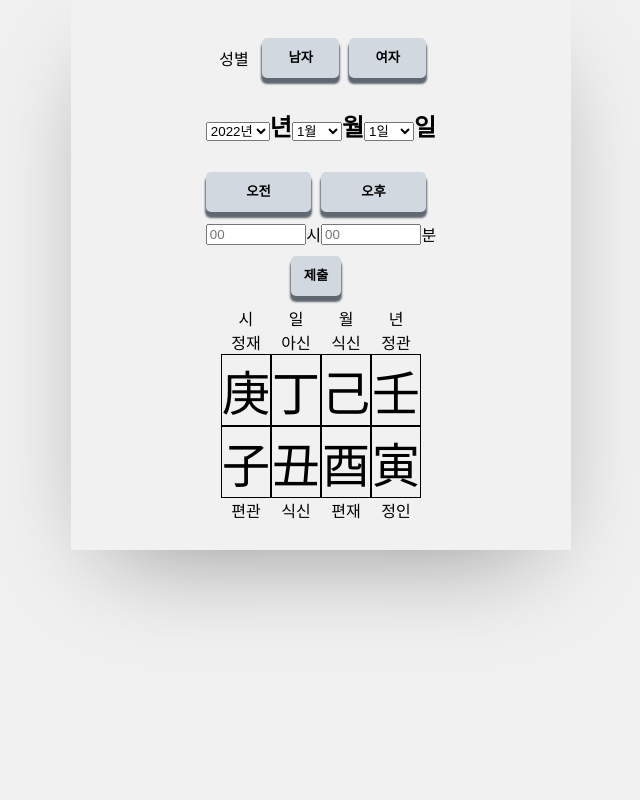
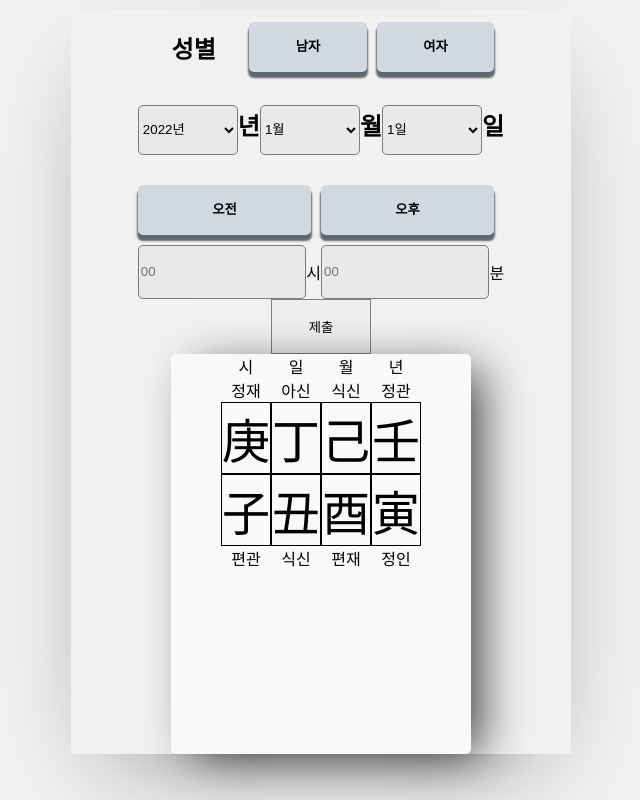
Before and after one commit to seni95/askLuck, a React (Create React App) app: page / in a window 1280 px wide. Shown: the whole page, without its empty margins (319-959 px from the left). Built offline with nearby package versions, Linux system fonts and the light colour scheme; a web font is replaced by a local one.

Commit message:
css refresh

```diff
--- a/src/App.css
+++ b/src/App.css
@@ -18,13 +18,11 @@ html, body{
 
 .App{
     display: flex;
-    margin: auto;
+    margin: 10px auto;
     height: auto;
     justify-content: center;
     flex-direction: column;
     max-width:500px;
     position: relative;
-    height: 550px;
-    overflow: hidden;
     box-shadow: 0px 35px 100px -35px rgba(0,0,0,0.4);
   }
--- a/src/components/input_birthday/input_birthday.jsx
+++ b/src/components/input_birthday/input_birthday.jsx
@@ -16,6 +16,7 @@ const InputBirthday = (props) => {
   const [selectedDay, setSelectedDay] = useState(today.date);
   const dateTotalCount = new Date(selectedYear, selectedMonth, 0).getDate();
   const [selectedGender,setSelectedGender] =useState();
+  const [selectedAmPm,setSelectedAmPm] =useState();
 
   const inputGender = useRef();
   const inputYear = useRef();
@@ -168,11 +169,13 @@ const InputBirthday = (props) => {
   const selectAm = () => {
     inputAmPm.current.value = "오전"
     console.log(inputAmPm.current.value);
+    setSelectedAmPm(inputAmPm.current.value);
+
   }
   const selectPm = () => {
     inputAmPm.current.value = "오후"
     console.log(inputAmPm.current.value);
-
+    setSelectedAmPm(inputAmPm.current.value);
   }
 
 
@@ -181,7 +184,7 @@ const InputBirthday = (props) => {
 
       <form action="" onSubmit={onSubmit}>
         <div className={styles.genderSelect} ref={inputGender}>
-          <span>성별</span>
+          <h2>성별</h2>
           <input type="button" onClick={selectMan}
             value="남자" className={selectedGender=="남자"?styles.checked:""}
             />
@@ -203,9 +206,13 @@ const InputBirthday = (props) => {
 
           <div className={styles.selectAmPm} ref={inputAmPm}>
             <input type="button" onClick={selectAm}
-              value="오전" />
+              value="오전"
+              className={selectedAmPm=="오전"?styles.checked:""}
+              />
             <input type="button" onClick={selectPm}
-              value="오후" />
+              value="오후"
+              className={selectedAmPm=="오후"?styles.checked:""}
+              />
           </div>
 
         <div className={styles.timeInput}>
--- a/src/components/input_birthday/input_birthday.module.css
+++ b/src/components/input_birthday/input_birthday.module.css
@@ -7,6 +7,7 @@
 
 h2{
     display: inline-block;
+    text-align: center;
 }
 
 .genderSelect, .selectAmPm ,.dataSelect,.timeInput,.toSubmit{
@@ -14,7 +15,7 @@ h2{
     align-items: center;
 
 }
-.genderSelect span,.genderSelect input,.dataSelect h2,.selectAmPm input,.timeInput input{
+.genderSelect *,.genderSelect *,.dataSelect *,.selectAmPm *,.timeInput *{
     flex-grow:1;
 
 }
@@ -24,7 +25,15 @@ h2{
 
 }
 
-input[type="button"], button{
+input,select{
+    width:100px;
+    height:50px;
+    background-color: #e7e9eb;
+    border-radius: 5px;
+    border:0.8px solid rgb(129, 122, 122);
+}
+
+input[type="button"]{
     display: block;
     position: relative;
     width: 50px;
@@ -49,5 +58,7 @@ input[type="button"].checked, button.checked{
 
 
 button{
-
+ width: 100px;
+ height:55px;
+ border:1px solid gray;
 }
--- a/src/components/result/four_pillar_viewer.module.css
+++ b/src/components/result/four_pillar_viewer.module.css
@@ -4,6 +4,15 @@
     display: flex;
     flex-direction: row-reverse;
     justify-content: center;
+    position: relative;
+    background: #f9f9f9;
+    margin: auto;
+    min-height: 400px;
+    min-width: 300px;
+    border-radius: 5px;
+    box-shadow: 17px 8px 45px -8px rgba(0,0,0,0.75);
+
+
 
 }
 .pillars{
```
